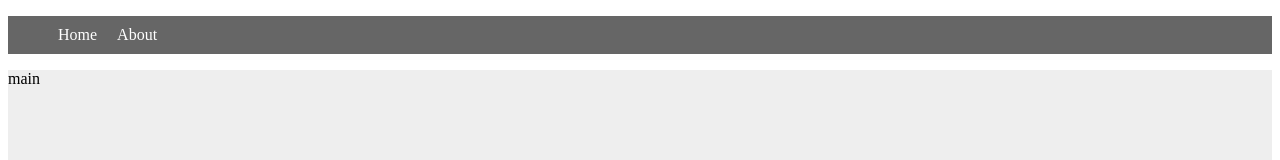
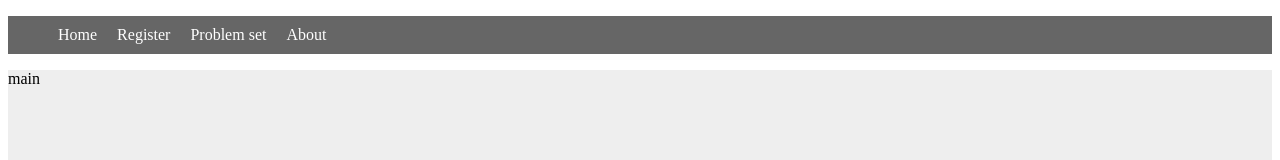
Before and after one commit to admidori/judgelight, a Next.js app in the folder frontend/: page / in a window 1280 px wide. Shown: the top 160 px of the page. Built offline with nearby package versions, Linux system fonts and the light colour scheme; no server answers.

Commit message:
Add test POST method.
I'll make textbox format soon

Signed-off-by: Aoi Kondo <agotadmidori@gmail.com>

```diff
--- a/frontend/package.json
+++ b/frontend/package.json
@@ -6,6 +6,7 @@
   "author": "Aoi Kondo",
   "license": "MIT",
   "dependencies": {
+    "axios": "^0.27.2",
     "link": "^1.5.1",
     "next": "^12.3.1",
     "react": "^18.2.0",
--- a/frontend/src/components/menubar/menubar.tsx
+++ b/frontend/src/components/menubar/menubar.tsx
@@ -5,6 +5,8 @@ export default function Menubar(){
     <nav style={{ background: "#666" }}>
         <ul style={{ display: 'flex', listStyle: 'none' }}>
             <li style={{ margin: 10 }}><a href="/" style={{ color: "#fff", textDecoration: 'none' }}>Home</a></li>
+            <li style={{ margin: 10 }}><a href="/register" style={{ color: "#fff", textDecoration: 'none' }}>Register</a></li>
+            <li style={{ margin: 10 }}><a href="/problems" style={{ color: "#fff", textDecoration: 'none' }}>Problem set</a></li>
             <li style={{ margin: 10 }}><a href="/about" style={{ color: "#fff", textDecoration: 'none' }}>About</a></li>
         </ul>
     </nav>
--- a/frontend/src/pages/index.tsx
+++ b/frontend/src/pages/index.tsx
@@ -1,7 +1,18 @@
 import React from 'react';
+import axios from 'axios';
 import Header from "../components/header/header";
 import Footer from '../components/footer/footer';
 import Menubar from '../components/menubar/menubar';
+
+var params = new URLSearchParams();
+params.append("program", "itisdata")
+const url = axios.post("http://backend:8080/post", params)
+.then(function (response) {
+    console.log(response);
+})
+.catch(function (error) {
+    console.log(error);
+});
 
 class Index extends React.Component {
     render() {
```
